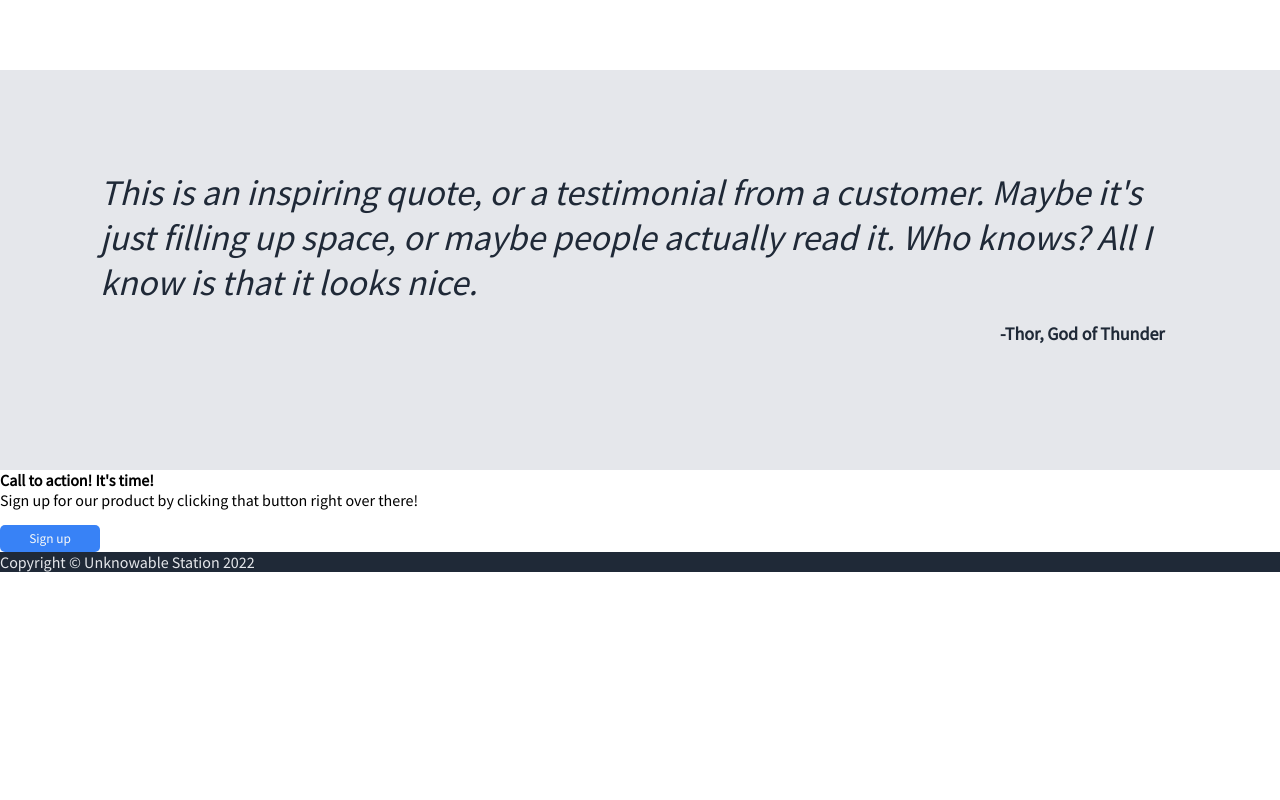
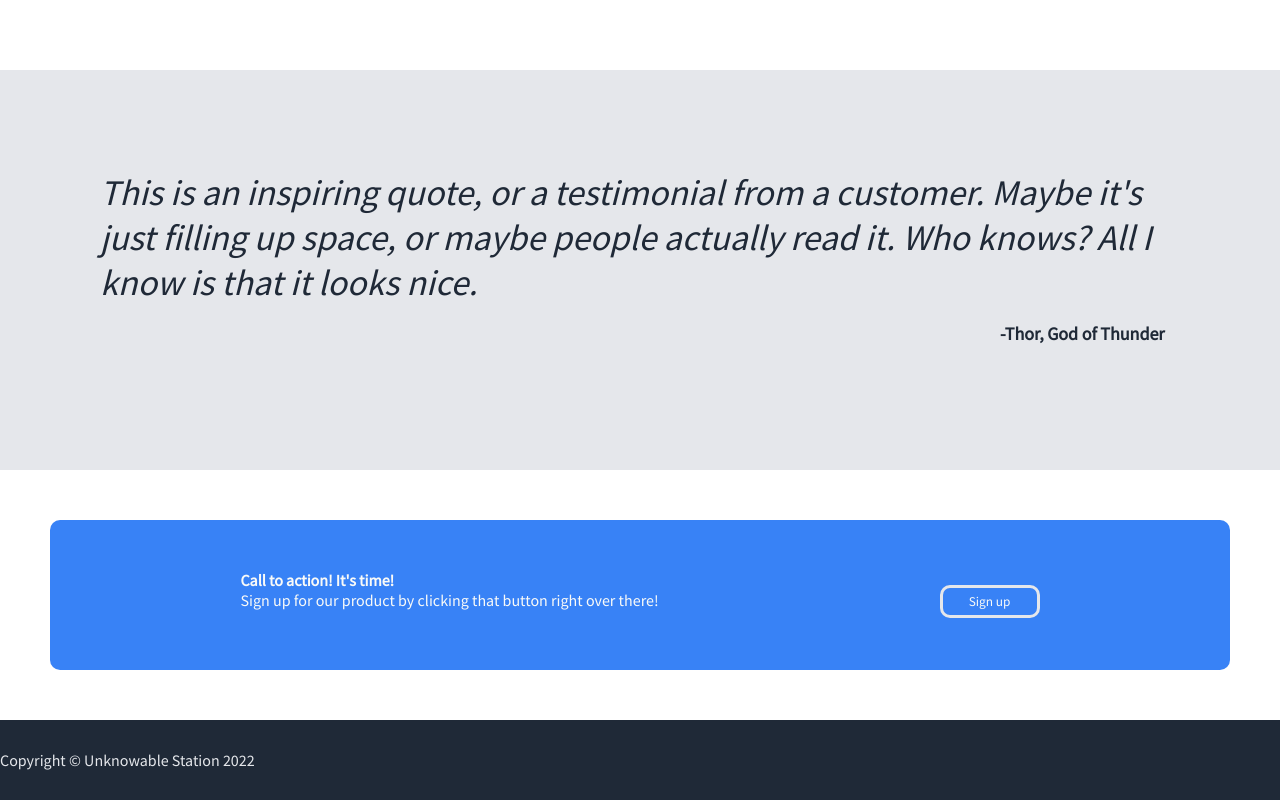
Before and after one commit to alefeoffline/Front-end, a plain HTML site: page landing odin/index.html in a window 1280 px wide. Shown: the part 800-1600 px from the top of the page. Before the commit the page ends 1372 px from the top, so only its background shows below. Drawn offline with Linux system fonts and the light colour scheme.

Commit message:
quote finish

```diff
--- a/landing odin/index.html
+++ b/landing odin/index.html
@@ -85,14 +85,23 @@
 
     <!-- CTA -->
     <div class="cta">
-      <h4 class="cta-header">Call to action! It's time!</h4>
-      <p class="cta-text">Sign up for our product by clicking that button right over there!</p>
+      <div class="cta-item">
+        <h4 class="cta-header">Call to action! It's time!</h4>
+        <p class="cta-text">Sign up for our product by clicking that button right over there!</p>
+      </div>
+      <div class="cta-item"><button type="submit" class="btn">Sign up</button></div>
     </div>
-    <button type="submit" class="btn">Sign up</button>
+
+
 
     <!-- FOOTER -->
 
-    <footer>Copyright &copy; Unknowable Station 2022</footer>
+    <footer>
+      <p>
+        Copyright &copy; Unknowable Station 2022
+
+      </p>
+    </footer>
   </body>
 
 </html>
--- a/landing odin/style.css
+++ b/landing odin/style.css
@@ -44,6 +44,11 @@ a {
   font-size: 18px;
 }
 
+a:hover {
+  background-color: var(--header-color);
+  color: var(--dark-color);
+}
+
 /* HERO */
 
 .hero {
@@ -72,6 +77,11 @@ a {
   border-radius: 5px;
   border: none;
   margin-top: 15px;
+}
+
+.btn:hover {
+  background-color: var(--text-color);
+  color: var(--button-color);
 }
 
 .hero-image {
@@ -127,9 +137,35 @@ span {
   font-size: 18px;
   padding-left: 900px;
 }
+
+/* CTA */
+
+.cta {
+  display: flex;
+  background-color: var(--button-color);
+  color: var(--header-color);
+  margin: 50px;
+  height: 150px;
+  padding: 50px;
+  border-radius: 10px;
+  justify-content: space-around;
+}
+
+.cta .btn {
+  border-radius: 10px;
+  border: 3px solid var(--text-color);
+}
 /* FOOTER */
 
 footer {
   background-color: var(--dark-color);
   color: var(--text-color);
+  height: 80px;
+  display: flex;
 }
+
+footer p {
+  justify-content: center;
+  align-self: center;
+  justify-self: center;
+}
```
